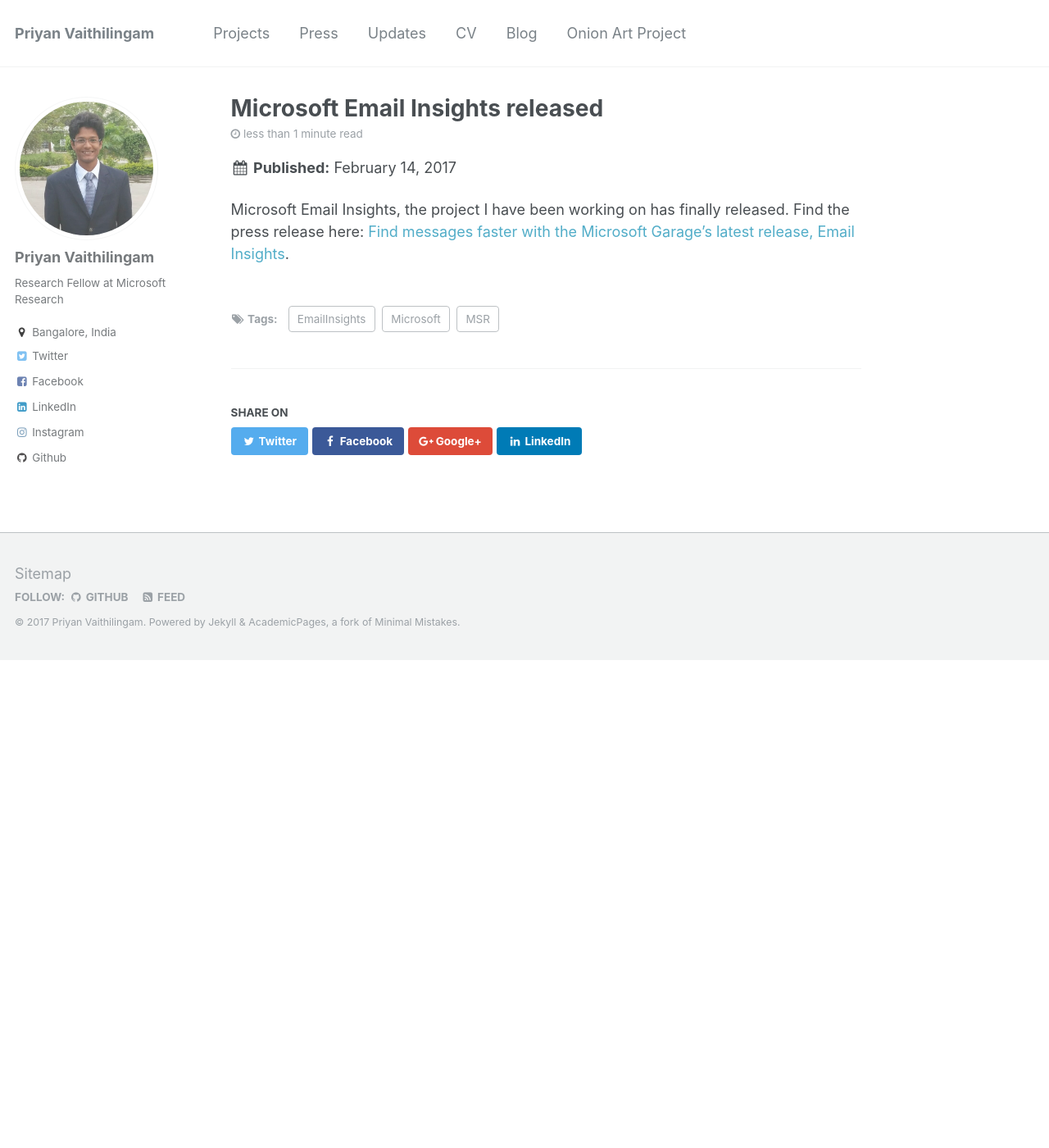
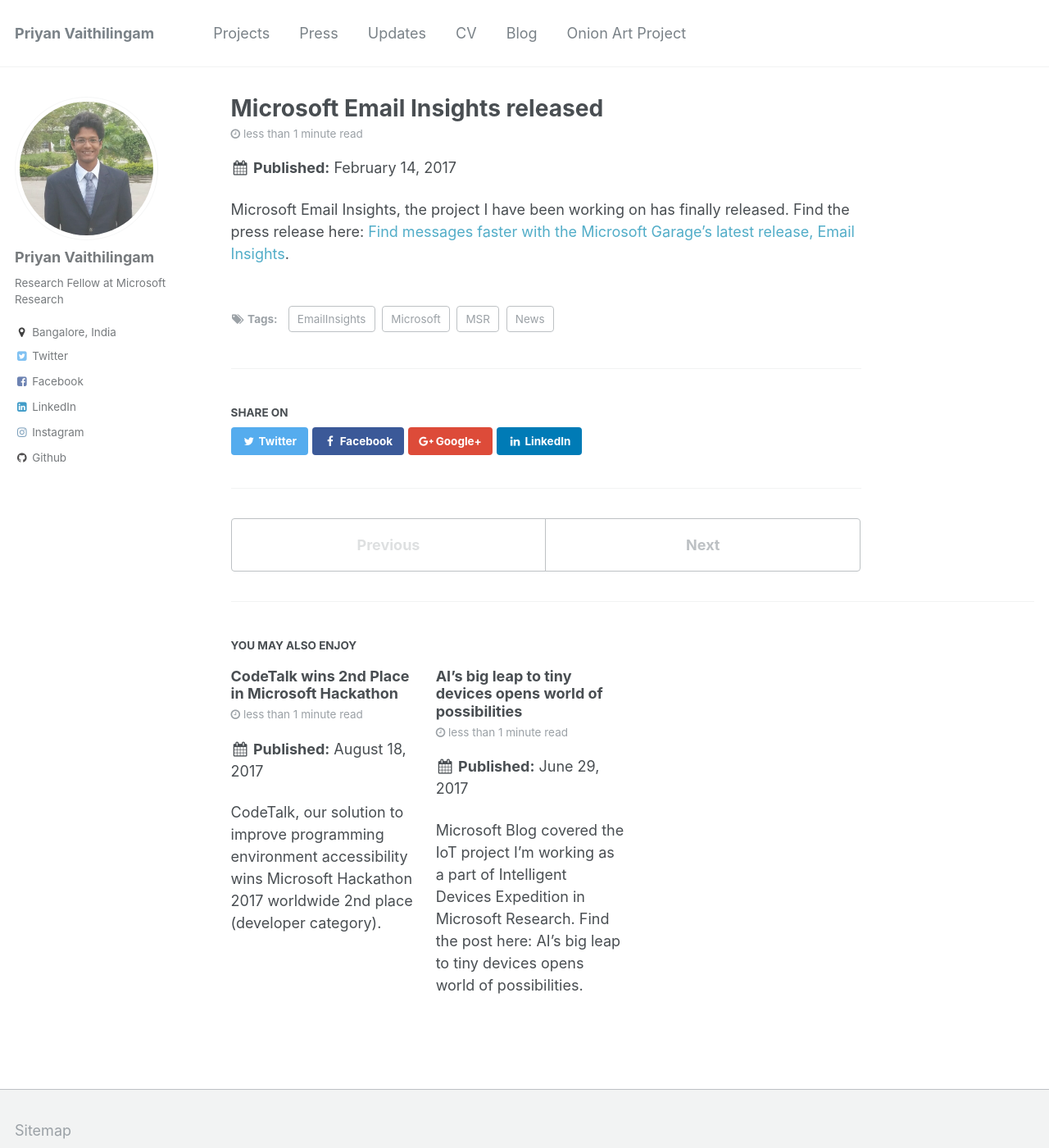
Before and after one commit to priyanmuthu/priyanmuthu.github.io, a Jekyll site: the page built from _posts/2017-02-14-Email-Insights-Released.md, in a window 1280 px wide and 1400 px high. Shown: the whole window at 82% size. Built offline with Jekyll 4.4.1, drawn with Linux system fonts in a browser that asks for light colours.

Commit message:
more blog posts

```diff
--- a/_posts/2017-02-14-Email-Insights-Released.md
+++ b/_posts/2017-02-14-Email-Insights-Released.md
@@ -6,6 +6,7 @@
   - MSR
   - EmailInsights
   - Microsoft
+  - News
 ---
 
 Microsoft Email Insights, the project I have been working on has finally released. Find the press release here: [Find messages faster with the Microsoft Garage’s latest release, Email Insights](https://goo.gl/kt17Zm).
--- /dev/null
+++ b/_posts/2017-08-18-CodeTalk-Wins-Hackathon.md
@@ -0,0 +1,14 @@
+---
+title: 'CodeTalk wins 2nd Place in Microsoft Hackathon'
+date: 2017-08-18
+permalink: /posts/IoTArticle
+tags:
+  - MSR
+  - CodeTalk
+  - Visual Studio
+  - Accessibility
+  - Visual Impairment
+  - Microsoft
+---
+
+CodeTalk, our solution to improve programming environment accessibility wins Microsoft Hackathon 2017 worldwide 2nd place (developer category).
```
Also changed, not shown: _pages/about.md (+1 -9 lines), _posts/2017-06-29-IoT-Article.md (added, +13 -0 lines).
